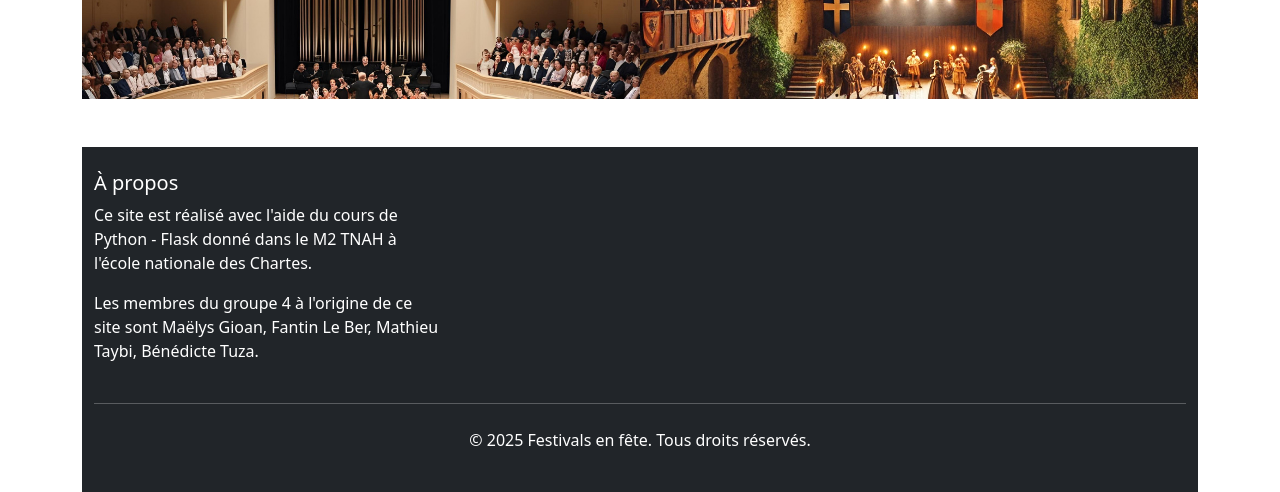
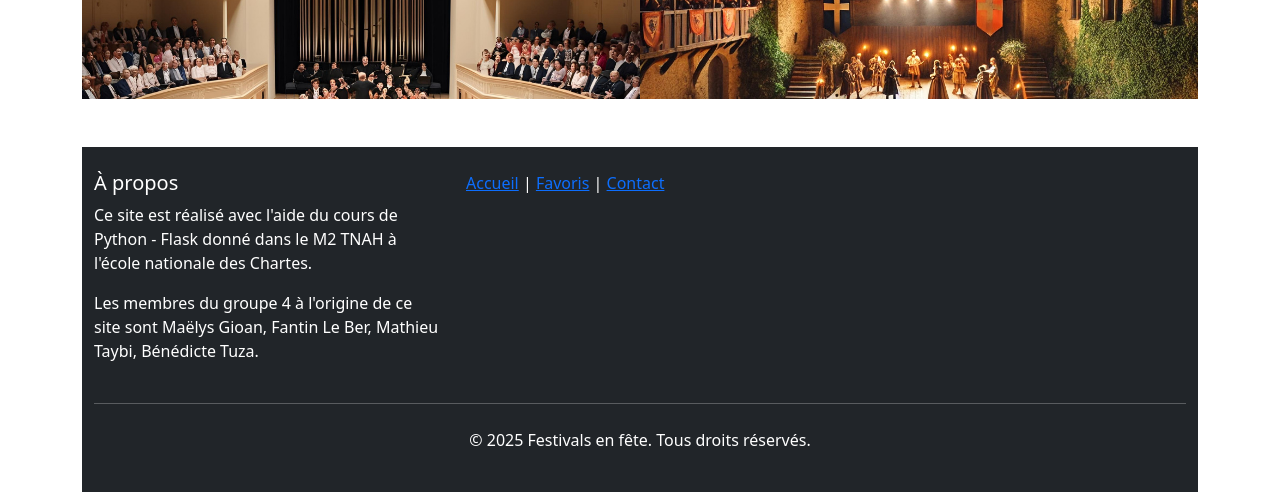
Before and after one commit to May8326/Un-festival-pres-de-chez-moi, a Flask app: page /festivalchezmoi/accueil in a window 1280 px wide. Shown: the part 1297-1789 px from the top of the page. Run offline with Flask 3, Linux system fonts and the light colour scheme; parts of the project's set-up code (start-up, migrations or seed data) failed here and were passed over; some libraries are stand-ins or nearby versions.

Commit message:
ajout au cas où des liens du vieux footer

```diff
--- a/appli/app/templates/partials/footer.html
+++ b/appli/app/templates/partials/footer.html
@@ -6,6 +6,13 @@
           <p>Ce site est réalisé avec l'aide du cours de Python - Flask donné dans le M2 TNAH à l'école nationale des Chartes.</p>
           <p>Les membres du groupe 4 à l'origine de ce site sont Maëlys Gioan, Fantin Le Ber, Mathieu Taybi, Bénédicte Tuza.</p>
         </div>
+        <div class="col-md-4">
+            <p>
+                <a href="{{ url_for('accueil_festivalchezmoi') }}">Accueil</a> |
+                <a href="{{ url_for('liste_favoris') }}">Favoris</a> |
+                <a href="{{ url_for('ajout_utilisateur') }}">Contact</a>
+            </p>
+        </div>
       </div>
       <hr class="my-4">
       <div class="text-center">
```
